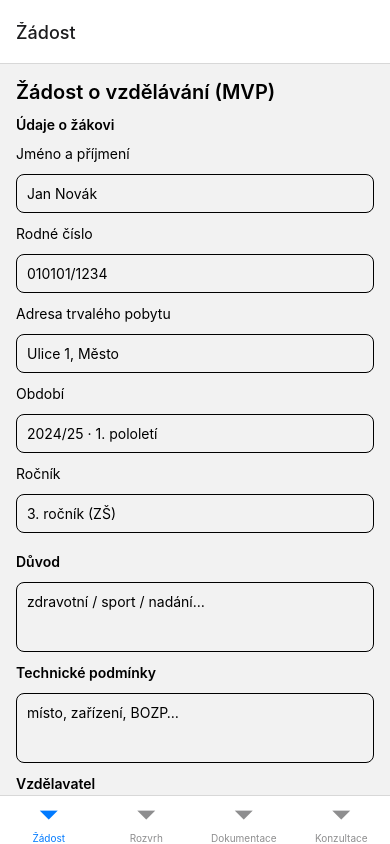
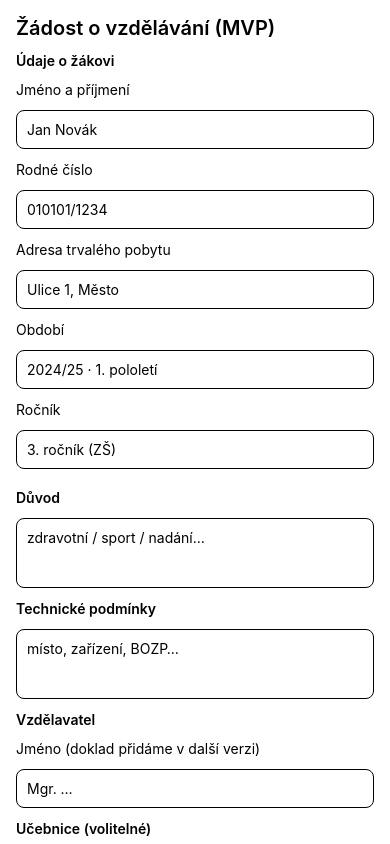
Before and after one commit to rimul-designe/Online-Scholl-ap., a React Native app: screen / in a window 390 px wide. Built offline with nearby package versions, Linux system fonts and the light colour scheme.

Commit message:
Update App.tsx

```diff
--- a/App.tsx
+++ b/App.tsx
@@ -1,77 +1,11 @@
 import React from "react";
-import { NavigationContainer } from "@react-navigation/native";
-import { createBottomTabNavigator } from "@react-navigation/bottom-tabs";
-import { Text, View, Button, ScrollView } from "react-native";
-
+import { SafeAreaView } from "react-native";
 import ApplicationWizard from "./src/screens/ApplicationWizard";
-
-function Placeholder({ title, children }: any) {
-  return (
-    <ScrollView contentContainerStyle={{ padding: 16, gap: 12 }}>
-      <Text style={{ fontSize: 20, fontWeight: "600" }}>{title}</Text>
-      <View>{children}</View>
-    </ScrollView>
-  );
-}
-
-function ScheduleScreen() {
-  // dočasně mock; přidáme „Rozvrh“ ve 2. dávce
-  const items = [
-    { id: "1", day: "Po", time: "16:00–16:45", subject: "Matematika" },
-    { id: "2", day: "St", time: "17:00–17:45", subject: "ČJ" }
-  ];
-  return (
-    <Placeholder title="Rozvrh (MVP)">
-      {items.map((i) => (
-        <View key={i.id} style={{ padding: 12, borderBottomWidth: 1 }}>
-          <Text>{i.day} {i.time} · {i.subject}</Text>
-        </View>
-      ))}
-      <Text style={{ marginTop: 8, opacity: 0.7 }}>
-        Součet online bloků: 90 min (demo). Kratší bloky se sčítají.
-      </Text>
-    </Placeholder>
-  );
-}
-
-function GradebookScreen() {
-  // přidáme hodnocení detailně ve 2. dávce
-  const items = [
-    { id: "1", subject: "Matematika", type: "Test", value: "1-" },
-    { id: "2", subject: "ČJ", type: "Projekt", value: "Splněno" }
-  ];
-  return (
-    <Placeholder title="Třídní kniha & hodnocení (MVP)">
-      {items.map((i) => (
-        <View key={i.id} style={{ padding: 12, borderBottomWidth: 1 }}>
-          <Text>{i.subject} · {i.type}: {i.value}</Text>
-        </View>
-      ))}
-    </Placeholder>
-  );
-}
-
-function ConsultationsScreen() {
-  return (
-    <Placeholder title="Konzultace (MVP)">
-      <Text>Rezervace online konzultací s učiteli – napojíme na Zoom/Meet.</Text>
-      <View style={{ height: 8 }} />
-      <Button title="Naplánovat konzultaci" onPress={() => {}} />
-    </Placeholder>
-  );
-}
-
-const Tab = createBottomTabNavigator();
 
 export default function App() {
   return (
-    <NavigationContainer>
-      <Tab.Navigator screenOptions={{ headerShown: true }}>
-        <Tab.Screen name="Žádost" component={ApplicationWizard} />
-        <Tab.Screen name="Rozvrh" component={ScheduleScreen} />
-        <Tab.Screen name="Dokumentace" component={GradebookScreen} />
-        <Tab.Screen name="Konzultace" component={ConsultationsScreen} />
-      </Tab.Navigator>
-    </NavigationContainer>
+    <SafeAreaView style={{ flex: 1 }}>
+      <ApplicationWizard />
+    </SafeAreaView>
   );
 }
```
